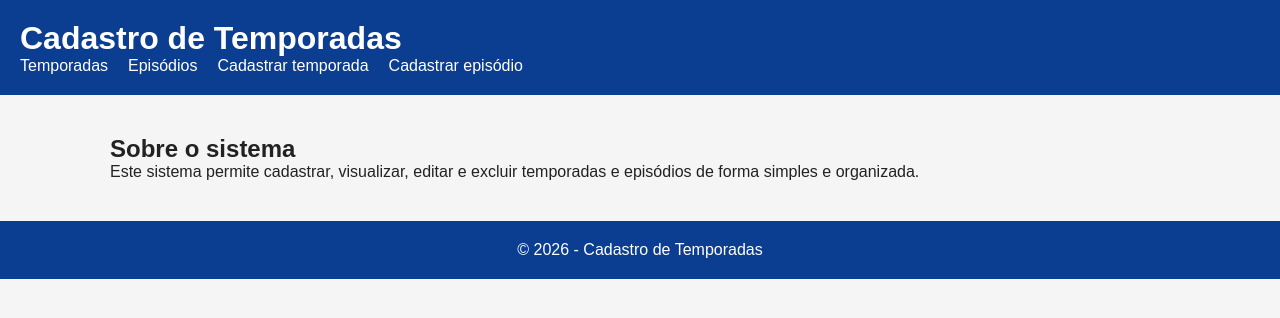
After one commit to Flask-Web-Development/2026-crud-marcos, a Flask app: page / in a window 1280 px wide. The commit adds this page. Shown: the top 318 px of the page. Run offline with Flask 3, Linux system fonts and the light colour scheme; tables that the repository leaves empty hold one stand-in row (values such as "Sample post").

Commit message:
feat: adiciona a base, o index e o css (#1)

```diff
--- a/cadastro_temporadas/app.py
+++ b/cadastro_temporadas/app.py
@@ -37,6 +37,9 @@ class Episodio(db.Model):
         nullable=False
     )
 
+@app.route("/")
+def inicio():
+    return render_template("index.html")
 
 @app.route("/temporadas/cadastrar", methods=["GET", "POST"])
 def cadastrar_temporada():
--- /dev/null
+++ b/cadastro_temporadas/static/css/style.css
@@ -0,0 +1,53 @@
+* {
+    box-sizing: border-box;
+    margin: 0;
+    padding: 0;
+}
+
+body {
+    font-family: Arial, sans-serif;
+    background-color: #f5f5f5;
+    color: #222;
+}
+
+header {
+    background-color: #0b3d91;
+    color: white;
+    padding: 20px;
+}
+
+nav {
+    display: flex;
+    gap: 20px;
+}
+
+nav a {
+    color: white;
+    text-decoration: none;
+}
+
+main {
+    max-width: 1100px;
+    margin: 0 auto;
+    padding: 40px 20px;
+}
+
+footer {
+    background-color: #0b3d91;
+    color: white;
+    text-align: center;
+    padding: 20px;
+}
+
+.formulario {
+    max-width: 600px;
+    margin: 0 auto;
+}
+
+.formulario input,
+.formulario textarea,
+.formulario select {
+    width: 100%;
+    padding: 10px;
+    margin-bottom: 15px;
+}
--- a/cadastro_temporadas/templates/base.html
+++ b/cadastro_temporadas/templates/base.html
@@ -0,0 +1,37 @@
+<!DOCTYPE html>
+<html lang="pt-BR">
+<head>
+    <meta charset="UTF-8">
+    <meta name="viewport" content="width=device-width, initial-scale=1.0">
+
+    <title>{% block title %}Cadastro de Temporadas{% endblock %}</title>
+
+    <link rel="stylesheet" href="{{ url_for('static', filename='css/style.css') }}">
+</head>
+
+<body>
+
+    <header>
+        <h1>Cadastro de Temporadas</h1>
+
+        <nav>
+            <a href="{{ url_for('listar_temporadas') }}">Temporadas</a>
+            <a href="{{ url_for('listar_episodios') }}">Episódios</a>
+            <a href="{{ url_for('cadastrar_temporada') }}">Cadastrar temporada</a>
+            <a href="{{ url_for('cadastrar_episodio') }}">Cadastrar episódio</a>
+        </nav>
+    </header>
+
+
+    <main>
+        {% block content %}
+        {% endblock %}
+    </main>
+
+
+    <footer>
+        <p>© 2026 - Cadastro de Temporadas</p>
+    </footer>
+
+</body>
+</html>
--- /dev/null
+++ b/cadastro_temporadas/templates/index.html
@@ -0,0 +1,20 @@
+{% extends "base.html" %}
+
+{% block title %}
+Início
+{% endblock %}
+
+{% block content %}
+
+<section class="sobre-sistema">
+
+    <h2>Sobre o sistema</h2>
+
+    <p>
+        Este sistema permite cadastrar, visualizar, editar e excluir
+        temporadas e episódios de forma simples e organizada.
+    </p>
+
+</section>
+
+{% endblock %}
```
Also changed, not shown: cadastro_temporadas/templates/cadastrar_episodio.html (+12 -0 lines), cadastro_temporadas/templates/cadastrar_temporada.html (+12 -0 lines), cadastro_temporadas/templates/editar_episodio.html (+12 -0 lines), cadastro_temporadas/templates/editar_temporada.html (+12 -0 lines), cadastro_temporadas/templates/episodios.html (renamed from cadastro_temporadas/templates/episodio.html, +10 -0 lines), cadastro_temporadas/templates/temporadas.html (+10 -0 lines), cadastro_temporadas/README.md (renamed from README.md), cadastro_temporadas/models.py (deleted), cadastro_temporadas/static/style.css (deleted), 2 other files.
